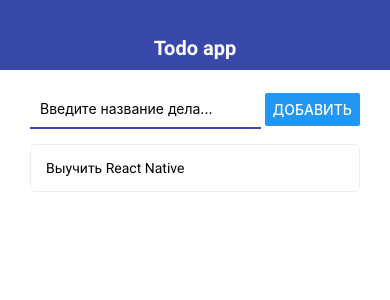
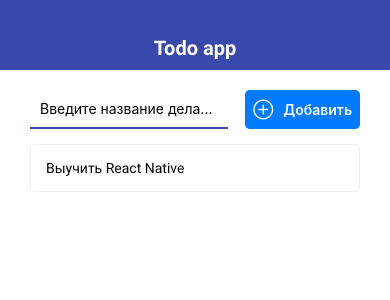
Before and after one commit to PodYapolskiy/react-native-demo, a React Native app: screen / in a window 390 px wide. Shown: the top 300 px of the page. Built offline with nearby package versions, Linux system fonts and the light colour scheme.

Commit message:
37. Добавление иконок

```diff
--- a/package.json
+++ b/package.json
@@ -8,6 +8,7 @@
     "eject": "expo eject"
   },
   "dependencies": {
+    "@expo/vector-icons": "^12.0.5",
     "expo": "^42.0.0",
     "expo-app-loading": "^1.1.2",
     "expo-font": "~9.2.1",
--- a/src/components/AddTodo.js
+++ b/src/components/AddTodo.js
@@ -1,5 +1,7 @@
 import React, { useState } from 'react'
 import { StyleSheet, TextInput, Button, View, Alert } from 'react-native'
+
+import { AntDesign } from '@expo/vector-icons'
 
 import { THEME } from '../theme'
 
@@ -26,7 +28,10 @@ export const AddTodo = props => {
         autoCorrect={false} // Убирает исправления Т9
         autoCapitalize='none' // Убирает автоматическую капитализацию
       />
-      <Button title='Добавить' onPress={pressHandler} />
+      <AntDesign.Button onPress={pressHandler} name='pluscircleo'>
+        Добавить
+      </AntDesign.Button>
+      {/* <Button title='Добавить' onPress={pressHandler} /> */}
     </View>
   )
 }
@@ -39,7 +44,7 @@ const styles = StyleSheet.create({
     marginBottom: 15,
   },
   input: {
-    width: '70%',
+    width: '60%',
     padding: 10,
     borderStyle: 'solid',
     borderBottomWidth: 2,
```
